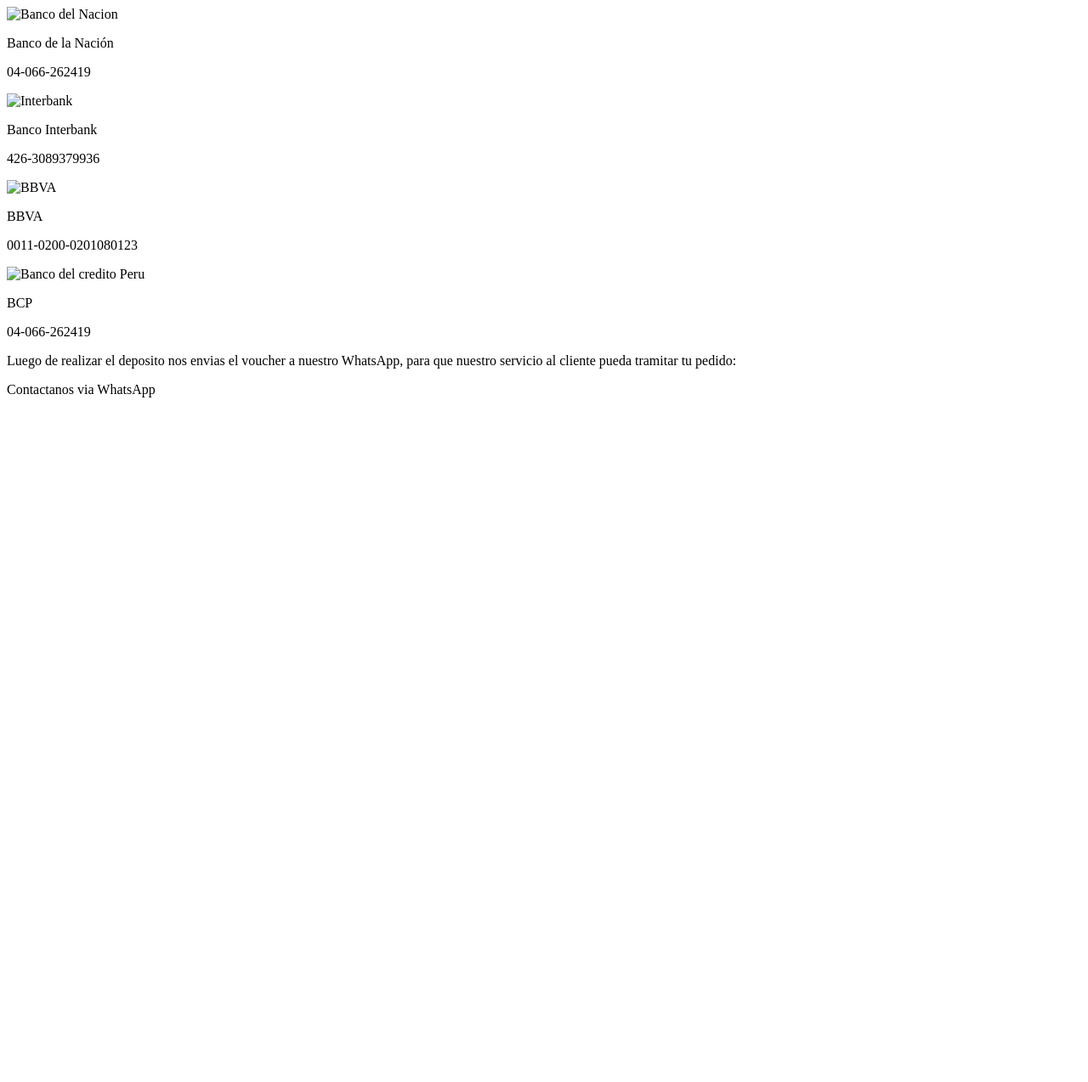
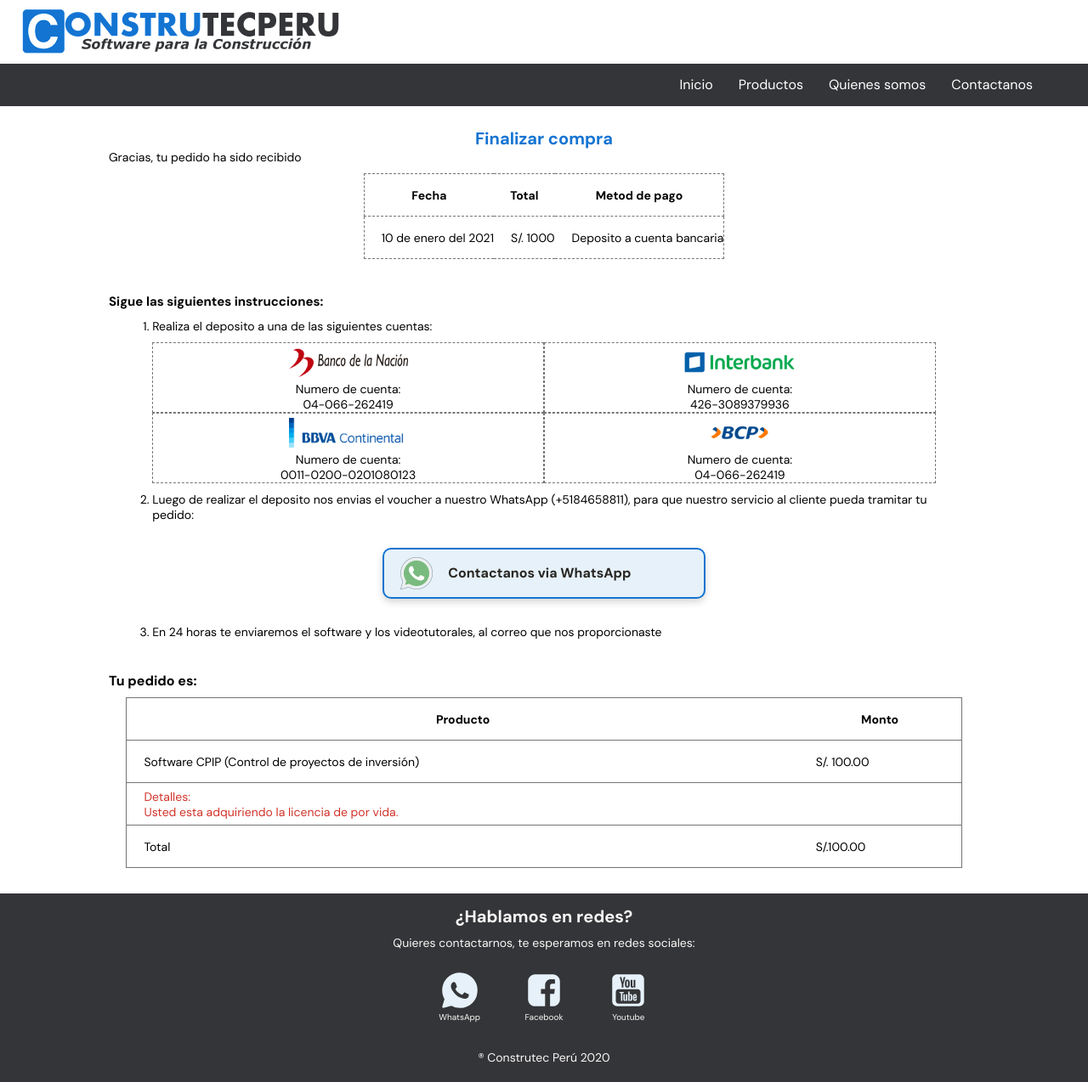
Before and after one commit to yacodev/PageConstrutec, a PHP site: page /foobar/payTransfer.html in a window 1280 px wide. Shown: the whole page at 85% size. Before the commit the page ends 468 px from the top, so only its background shows below. Run offline with PHP 8.4, Linux system fonts and the light colour scheme.

Commit message:
developed page result transfer

```diff
--- a/css/styles-buy-tablet-laptop.css
+++ b/css/styles-buy-tablet-laptop.css
@@ -29,7 +29,7 @@
     max-width: var(--width-elements-web);
   }
   .order__description{
-    width: 95%;
+    width: 96%;
     max-width: 100%;
     padding-left:var(--space-left-seller);
   }
--- a/css/styles-buy.css
+++ b/css/styles-buy.css
@@ -166,7 +166,7 @@ main{
   line-height: var(--line-height__text);
 }
 .order__description tr{
-  border:var(--grey) 0.5px solid;
+  border:var(--grey) 1px solid;
   height: 50px;
 }
 .order__description td{
--- /dev/null
+++ b/css/styles-payTransfer-phone.css
@@ -0,0 +1,241 @@
+*{
+  box-sizing: border-box;
+  margin: 0;
+  padding: 0;
+}
+html{
+  font-size: 62.5%;
+  font-family: 'DM Sans', sans-serif;
+}
+header{
+  position: relative;
+  display: flex;
+  flex-direction: column;
+  justify-content: center;
+  width: 100%;
+  min-width: 320px;
+  height: 50px;
+  text-align: center;
+}
+/*-------------------CPIP DETAILS BUY-------------------*/
+main{
+  width: 100%;
+  height: auto;
+  background-color: var(--just-white);
+}
+.detailsBuy{
+  width: 100%;
+  min-width: 320px;
+  height: auto;
+  padding-top: var(--space-sections);
+}
+.detailsBuy__title {
+  width: var(--width-elements);
+  min-width: var(--min-width-elements);
+  height: auto;
+  margin:0 auto;
+}
+.detailsBuy__title h1{
+  font-size: var(--font-size__h1);
+  text-align: center;
+  color: var(--blue-construtec)
+}
+.details__container{
+  width: var(--width-elements);
+  min-width: var(--min-width-elements);
+  height: auto;
+  margin:0 auto;
+  font-size: var(--font-size__text);
+  line-height: var(--line-height__text);
+}
+.details__description{
+  max-width: var(--max-width-cards);
+  height: auto;
+  margin:10px auto;
+  border-collapse: collapse;
+  border:var(--grey) 1px dashed;
+  font-size: var(--font-size__text);
+  line-height: var(--line-height__text);
+}
+.details__description tr{
+  border:var(--grey) 1px dashed;
+  height: 50px;
+}
+.details__description th td{
+  border:var(--grey) 1px dashed;
+}
+.details__description td{
+  padding-left:20px;
+}
+/*-------------------CPIP INSTRUCTIONS BUY-------------------*/
+.instructions{
+  width: var(--width-elements);
+  min-width: var(--min-width-elements);
+  height: auto;
+  padding-top: var(--space-sections);
+  padding-bottom: var(--space-sections);
+  margin: 0 auto;
+}
+.instructions__list{
+  width: var(--width-elements);
+  min-width: var(--min-width-elements);
+  height: auto;
+  margin:10px auto;
+  font-size: var(--font-size__text);
+  line-height: var(--line-height__text);
+}
+.pay__deposit-banks{
+  display: grid;
+  grid-template-columns: 100%;
+  grid-template-areas: "nacion"
+                        "interbank"
+                        "bbva"
+                        "bcp";
+  width: 90%;
+  height: auto;
+  margin: 5px auto 10px auto;
+}
+.bank__container{
+  width: 90%;
+  max-width: var(--max-width-cards);
+  margin: 0 auto;
+  border:var(--grey) 1px dashed;
+}
+.bank ~p{
+  text-align: center;
+}
+.bankNacion{
+  grid-area: nacion;
+}
+.bankNacion__icon{
+  display: flex;
+  width:140px;
+  height: 35px;
+  margin: 5px auto;
+
+}
+.bankInterbank{
+  grid-area:interbank;
+}
+.bankInterbank p{
+  margin: 0 auto;
+}
+.bankInterbank__icon{
+  display: flex;
+  width:140px;
+  height: 35px;
+  margin:5px auto;
+}
+.bankBbva{
+  grid-area:bbva;
+}
+.bankBbva__icon{
+  display: flex;
+  width:140px;
+  height: 35px;
+  margin:5px auto;
+}
+.bankBcp{
+  grid-area:bcp;
+}
+.bankBcp__icon{
+  display: flex;
+  width:70px;
+  height: 35px;
+  margin:5px auto;
+}
+.contact{
+  width: var(--width-elements);
+  min-width: var(--min-width-elements);
+  height: auto;
+  padding-top: var(--space-sections);
+  padding-bottom: var(--space-sections);
+  margin: 0 auto;
+}
+.contact__whatsApp{
+  width: var(--width-elements);
+  min-width: var(--min-width-elements);
+  max-width: var(--max-width-container);
+  height: auto;
+  margin: 0 auto;
+  text-align: center;
+}
+.contact__whatsApp-card{
+  display:grid;
+  grid-template-columns: 20% 80%;
+  grid-template-areas: "whatsApp textWhatsApp";
+  width: var(--width-cards);
+  min-width: var(--min-width-elements);
+  max-width: var(--max-width-cards);
+  height: 60px;
+  margin:0 auto;
+  background-color: var(--background-color);
+  border-radius: var(--border-radius);
+  box-shadow: 0 4px 8px rgba(0, 0, 0, 0.16);
+  border: 2px solid var(--blue-construtec);
+}
+.contact__whatsApp-imagen{
+  grid-area:whatsApp;
+  display: flex;
+  align-items: center;
+  margin: auto;
+  width: 40px;
+  height: 40px;
+  background-image: url("/images/icon-contact-whatsapp-160.png");
+  background-size: cover;
+  background-position: center;
+  background-repeat: no-repeat;
+}
+.contact__whatsApp-text{
+  grid-area:textWhatsApp;
+  margin: auto auto auto 0px;
+  font-size: var(--font-size__h2);
+  line-height: var(--line-height__text);
+  color: var(--black);
+  font-weight: bold;
+  text-decoration: none;
+}
+/*------------------------ORDER----------------------------*/
+.order{
+  width: 100%;
+  min-width: 320px;
+  height: auto;
+  padding-bottom: var(--space-sections);
+}
+.order__container{
+  width: var(--width-elements);
+  min-width: var(--min-width-elements);
+
+  margin: 0 auto;
+}
+.order__title{
+  width: var(--width-elements);
+  min-width: var(--min-width-elements);
+  height: auto;
+  padding-left: var(--space-left-seller);
+  padding-bottom:10px;
+  font-size: var(--font-size__h2);
+  line-height: var(--line-height__text);
+}
+.order__description{
+  width: var(--width-elements);
+  min-width: var(--min-width-elements);
+  max-width: var(--max-width-cards);
+  height: auto;
+  margin:0 auto;
+  padding-left:var(--space-left-seller);
+  border-collapse: collapse;
+  border:var(--grey) 1px solid;
+  font-size: var(--font-size__text);
+  line-height: var(--line-height__text);
+}
+.order__description tr{
+  border:var(--grey) 1px solid;
+  height: 50px;
+}
+.order__description td{
+  padding-left:20px;
+}
+.order__description span{
+  color: var(--red-construtec);
+}
--- /dev/null
+++ b/css/styles-payTransfer-tablet-laptop.css
@@ -0,0 +1,58 @@
+@media screen and (min-width:768px){
+  :root{
+    --width-cards-web:230px;
+    --height-cards-web:300px;
+    --width-icon-web:50px;
+    --height-icon-web:50px;
+    --width-elements-web:80%;
+    --width-video-tablet:350px;
+    --height-video-tablet:192px;
+    --width-videoTutorials-tablet:300px;
+    --height-videoTutorials-tablet:172px;
+  }
+
+  .detailsBuy{
+    padding-top:100px;
+  }
+  .detailsBuy__title {
+    width: var(--width-elements-web);
+  }
+  .details__container{
+    width: var(--width-elements-web);
+  }
+  .details__description{
+    max-width: 100%;
+  }
+  .instructions{
+    width: var(--width-elements-web);
+  }
+  .pay__deposit-banks{
+    margin:10px 0px;
+    width: 100%;
+  }
+  .pay__deposit-banks{
+    grid-template-columns: 50% 50%;
+    grid-template-areas: "nacion interbank"
+                        "bbva bcp";
+  }
+  .bank__container{
+    margin:0px;
+    width:100%;
+    max-width: 100%;
+  }
+  .contact{
+    width: var(--width-elements-web);
+  }
+  .contact__whatsApp{
+    width: var(--width-elements-web);
+  }
+  .order__container{
+    width: var(--width-elements-web);
+    max-width: var(--width-elements-web);
+  }
+  .order__description{
+    width: 96%;
+    max-width: 100%;
+    padding-left:var(--space-left-seller);
+  }
+}
--- a/payTransfer.html
+++ b/payTransfer.html
@@ -3,38 +3,138 @@
 <head>
   <meta charset="UTF-8">
   <meta name="viewport" content="width=device-width, initial-scale=1.0">
-  <title>Document</title>
+  <title>Finalizar compra - Construtec</title>
+  <link rel="shortcut icon" type="image/x-icon" href="./images/construtec.ico">
+  <link href="https://fonts.googleapis.com/css2?family=DM+Sans:ital,wght@0,400;0,700;1,500&family=Inter:wght@300;500&display=swap" rel="stylesheet">
+  <link rel="stylesheet" href="./css/styles-header-phone.css">
+  <link rel="stylesheet" href="./css/styles-header-tablet-laptop.css" media="(min-width: 768px)">
+  <link rel="stylesheet" href="./css/styles-payTransfer-phone.css">
+  <link rel="stylesheet" href="./css/styles-payTransfer-tablet-laptop.css" media="(min-width: 768px)">
 </head>
 <body>
-
-  <div class="pay__transfer-bank">
-    <div class="bank bank-nacion">
-      <img src="" alt="Banco del Nacion">
-      <p> Banco de la Nación</p>
+  <header>
+    <div class="header">
+      <a href="index.html" class="header__logo">
+        <img  src="./images/Logo-construtec-movil-p1.png" alt="Logo Construtec">
+      </a>
+      <div class="header__menu">
+        <input type="checkbox" id="btn-menu">
+        <label for="btn-menu">
+          <img src="/images/icons8-menu-squared-50.png" alt="menu">
+        </label>
+        <nav class="header__menu-options">
+          <ul>
+            <li> <a href="/">Inicio</a></li>
+            <li> <a href="/products.html">Productos</a></li>
+            <li> <a href="/aboutUs.html">Quienes somos</a></li>
+            <li> <a href="/contact.html">Contactanos</a></li>
+          </ul>
+        </nav>
+      </div>
+    </div>
+  </header>
+  <main>
+    <section class="detailsBuy">
+      <div class="detailsBuy__title">
+        <h1>Finalizar compra</h1>
+      </div>
+      <div class="details__container">
+        <p>Gracias, tu pedido ha sido recibido</p>
+        <table class="details__description">
+          <tr>
+            <th>Fecha</th>
+            <th>Total</th>
+            <th>Metod de pago</th>
+          </tr>
+          <tr>
+            <td> 10 de enero del 2021</td>
+            <td> S/. 1000</td>
+            <td> Deposito a cuenta bancaria</td>
+          </tr>
+        </table>
+      </div>
+      <div class="instructions">
+        <h2> Sigue las siguientes instrucciones:</h2>
+        <ol class="instructions__list">
+          <li>Realiza el deposito a una de las siguientes cuentas:</li>
+          <div class="pay__deposit-banks">
+            <div class="bankNacion bank__container">
+              <img class="bankNacion__icon bank" src="./images/banco_nacion.png" alt="banco de la nacion">
+              <p> Numero de cuenta:</p>
               <p>04-066-262419</p>
             </div>
-    <div class="bank bank-interbank ">
-      <img src="" alt="Interbank">
-      <p> Banco Interbank</p>
+            <div class="bankInterbank bank__container">
+              <img class="bankInterbank__icon bank" src="./images/banco_interbank.png" alt="Interbank">
+              <p> Numero de cuenta:</p>
               <p>426-3089379936</p>
             </div>
-    <div class="bank bank-bbva">
-      <img src="" alt="BBVA">
-      <p>BBVA</p>
+            <div class="bankBbva bank__container">
+              <img class="bankBbva__icon bank" src="./images/banco_bbva.png" alt="BBVA">
+              <p>Numero de cuenta:</p>
               <p>0011-0200-0201080123</p>
             </div>
-    <div class="bank bank-bcp">
-      <img src="" alt="Banco del credito Peru">
-      <p>BCP</p>
+            <div class="bankBcp bank__container">
+              <img class="bankBcp__icon bank" src="./images/banco_bcp.png" alt="BCP">
+              <p>Numero de cuenta:</p>
               <p>04-066-262419</p>
             </div>
           </div>
-  <div class="pay__transfer-contact">
-    <p>Luego de realizar el deposito nos envias el voucher a nuestro WhatsApp, para que nuestro servicio al cliente pueda tramitar tu pedido:</p>
+          <li> Luego de realizar el deposito nos envias el voucher a nuestro WhatsApp (+5184658811), para que nuestro servicio al cliente pueda tramitar tu pedido:</li>
+          <div class="contact">
             <article class="contact__whatsApp-card">
               <span class="contact__whatsApp-imagen"></span>
               <p class="contact__whatsApp-text">Contactanos via WhatsApp</p>
             </article>
           </div>
+          <li>En  24 horas te enviaremos el software y los videotutorales,  al correo que nos proporcionaste</li>
+        </ol>
+      </div>
+    </section>
+    <section class="order">
+      <div class="order__container">
+        <h2 class="order__title">Tu pedido es:</h2>
+        <table class="order__description">
+          <tr>
+            <th>Producto</th>
+            <th>Monto</th>
+          </tr>
+          <tr>
+            <td>Software CPIP (Control de proyectos de inversión)</td>
+            <td>S/. 100.00</td>
+          </tr>
+          <tr>
+            <td>
+              <span>
+                Detalles: <br>
+                Usted esta adquiriendo la licencia de por vida.
+              </span>
+            </td>
+            <td></td>
+          </tr>
+          <tr>
+            <td>Total</td>
+            <td>S/.100.00</td>
+          </tr>
+        </table>
+      </div>
+    </section>
+  </main>
+  <footer>
+    <h2>¿Hablamos en redes?</h2>
+    <p>Quieres contactarnos, te esperamos en redes sociales:</p>
+    <div class="footer-redSocial">
+      <table>
+        <tr>
+          <td class="footer-redSocial-whatsApp"><a href="http://bit.ly/WhatsAppConstrutec" target="_blank"><span></span>WhatsApp</a></td>
+          <td class="footer-redSocial-facebook"><a href="https://www.facebook.com/ConstrutecPeru3" target="_blank"><span></span>Facebook</a></td>
+          <td class="footer-redSocial-youtube"><a href="https://www.youtube.com/channel/UCuquY3djKK46Enk6MNKIulw" target="_blank"><span></span>Youtube</a></td>
+        </tr>
+      </table>
+    </div>
+    <div class="autorRight">
+      <p>® Construtec Perú 2020</p>
+    </div>
+  </footer>
+
 </body>
 </html>
```
Also changed, not shown: buyCPIP.php (+4 -3 lines), 1 other file. Lines whose indentation alone changed are shown as unchanged.
